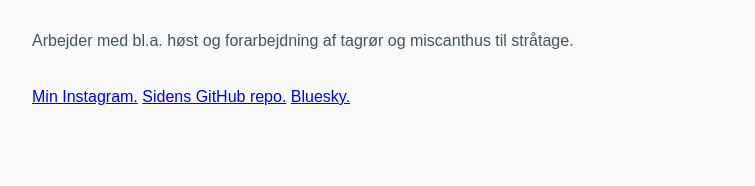
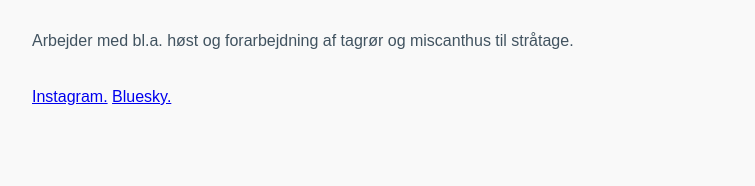
Before and after one commit to SeaPie/seapie.github.io, a plain HTML site: page index.html in a window 1280 px wide. Shown: the part 402-588 px from the top of the page, 0-755 px from the left. Drawn offline with Linux system fonts and the light colour scheme.

Commit message:
Update index.html

```diff
--- a/index.html
+++ b/index.html
@@ -79,8 +79,7 @@
     <h1>Ditlev Lundsfryd Guld</h1>
     <p>Arbejder med bl.a. høst og forarbejdning af tagrør og miscanthus til stråtage.<br></p>
   <p>
-    <a href="https://www.instagram.com/ditlevguld" target="_blank">Min Instagram.</a>
-	<a href="https://github.com/SeaPie/seapie.github.io" target="_blank">Sidens GitHub repo.</a>
+    <a href="https://www.instagram.com/ditlevguld" target="_blank">Instagram.</a>
   <a href="https://bsky.app/profile/ditlevguld.bsky.social" target="_blank">Bluesky.</a>
   </p>
   </div>
```
